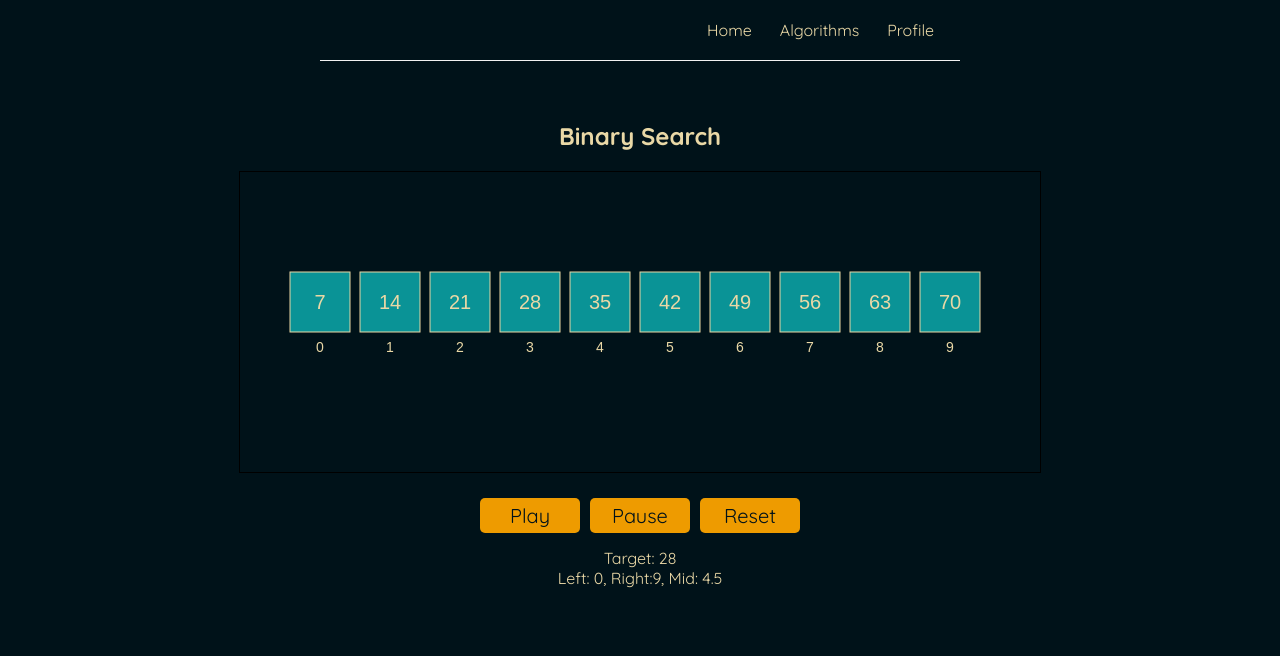
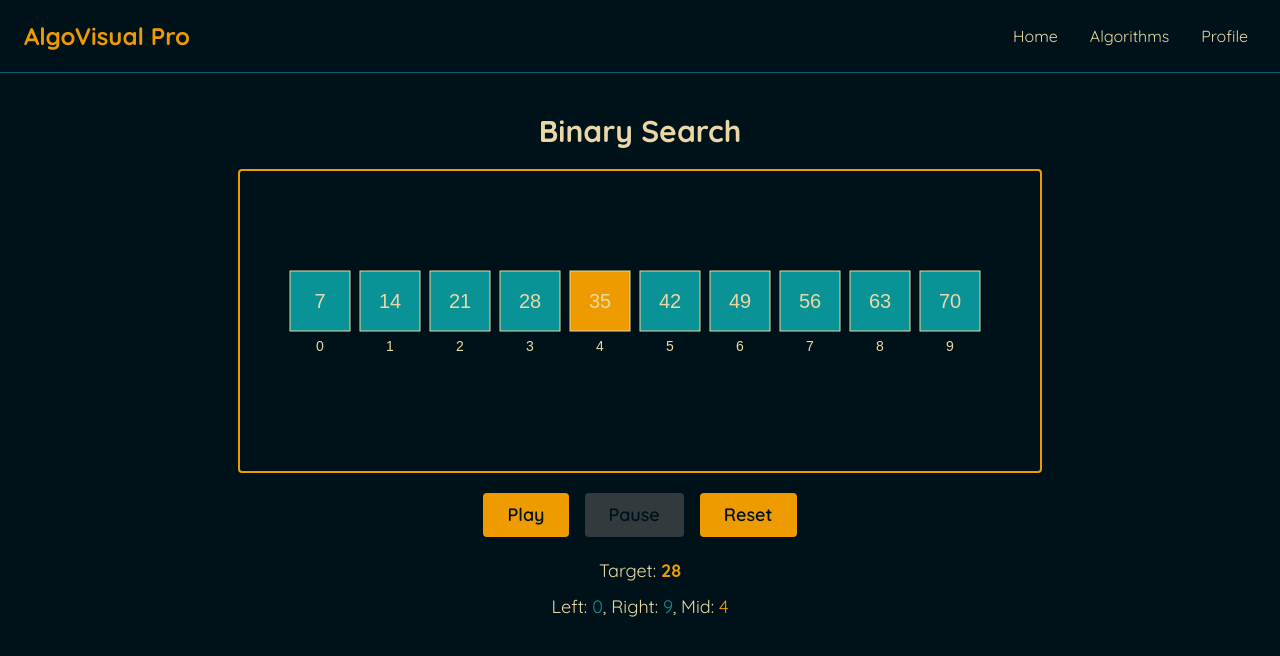
Before and after one commit to AnyaH0831/algovisual-pro, a React (Create React App) app: page / in a window 1280 px wide. Shown: the top 656 px of the page. Built offline with nearby package versions, Linux system fonts and the light colour scheme.

Commit message:
changed to tailwind css

```diff
--- a/package.json
+++ b/package.json
@@ -35,5 +35,10 @@
       "last 1 firefox version",
       "last 1 safari version"
     ]
+  },
+  "devDependencies": {
+    "autoprefixer": "^10.5.0",
+    "postcss": "^8.5.14",
+    "tailwindcss": "^3.4.19"
   }
 }
--- /dev/null
+++ b/postcss.config.js
@@ -0,0 +1,6 @@
+module.exports = {
+  plugins: {
+    tailwindcss: {},
+    autoprefixer: {},
+  },
+}
--- a/src/App.css
+++ b/src/App.css
@@ -1,38 +1 @@
-.App {
-  text-align: center;
-}
-
-.App-logo {
-  height: 40vmin;
-  pointer-events: none;
-}
-
-@media (prefers-reduced-motion: no-preference) {
-  .App-logo {
-    animation: App-logo-spin infinite 20s linear;
-  }
-}
-
-.App-header {
-  background-color: #282c34;
-  min-height: 100vh;
-  display: flex;
-  flex-direction: column;
-  align-items: center;
-  justify-content: center;
-  font-size: calc(10px + 2vmin);
-  color: white;
-}
-
-.App-link {
-  color: #61dafb;
-}
-
-@keyframes App-logo-spin {
-  from {
-    transform: rotate(0deg);
-  }
-  to {
-    transform: rotate(360deg);
-  }
-}
+/* Unused - Tailwind CSS is now used for styling */
--- a/src/App.js
+++ b/src/App.js
@@ -1,11 +1,10 @@
-import './App.css';
 import Home from './pages/Home';
 import Navbar from './components/Navbar';
 import BinarySearchVisualizer from './pages/BinarySearchVisualizer';
 
 function App() {
   return (
-    <div className="App">
+    <div className="min-h-screen bg-[#001219ff]">
       <Navbar />
       <div className="content">
           {/* <Home /> */}
--- a/src/components/Navbar.js
+++ b/src/components/Navbar.js
@@ -3,11 +3,12 @@ import React from 'react'
 export default function Navbar() {
   return (
     <nav className="navbar">
-        <div className="links">
-            <a href="/">Home</a>
-            <a href="/pages/Algorithms">Algorithms</a>
-            <a href="/pages/Profile">Profile</a>
-        </div>
+      <h1>AlgoVisual Pro</h1>
+      <div className="links">
+        <a href="/">Home</a>
+        <a href="/pages/Algorithms">Algorithms</a>
+        <a href="/pages/Profile">Profile</a>
+      </div>
     </nav>
   )
 }
--- a/src/index.css
+++ b/src/index.css
@@ -1,93 +1,49 @@
 @import url('https://fonts.googleapis.com/css2?family=Quicksand:wght@300;400;500;600;700&display=swap');
 
-:root {
-  /* CSS HEX */
-  --ink-black: #001219ff;
-  --dark-teal: #005f73ff;
-  --dark-cyan: #0a9396ff;
-  --pine-teal: #004733ff;
-  --dusty-olive: #75906dff;
-  --vanilla-custard: #e9d8a6ff;
-  --golden-orange: #ee9b00ff;
-  --rusty-spice: #bb3e03ff;
-  --oxidized-iron: #ae2012ff;
-  --mahogany-red: #a5211cff;
+@tailwind base;
+@tailwind components;
+@tailwind utilities;
+
+@layer base {
+  * {
+    @apply font-quicksand m-0;
   }
 
-/* body {
-
-  color: var(--vanilla-custard);
-} */
-
-/* base styles */
-* {
-  margin: 0;
-  font-family: "Quicksand";
-  background-color: var(--ink-black);
-  /* color: #333; */
-  color: var(--vanilla-custard);
-}
-.navbar {
-  padding: 20px;
-  display: flex;
-  align-items: center;
-  max-width: 600px;
-  margin: 0 auto;
-  border-bottom: 1px solid #f2f2f2;
-}
-.navbar h1 {
-  color: #f1356d;
-}
-.navbar .links {
-  margin-left: auto;
-}
-.navbar a {
-  margin-left: 16px;
-  text-decoration: none;
-  padding: 6px;
-}
-.navbar a:hover {
-  color: #f1356d;
-}
-.content {
-  max-width: 600px;
-  margin: 40px auto;
-  padding: 20px;
+  html, body {
+    @apply bg-[#001219ff] text-[#e9d8a6ff] h-full w-full;
   }
 
-/* blog previews / list */
-.blog-preview {
-  padding: 10px 16px;
-  margin: 20px 0;
-  border-bottom: 1px solid #fafafa;
+  h1, h2, h3, h4, h5, h6 {
+    @apply text-[#e9d8a6ff];
   }
-.blog-preview:hover {
-  box-shadow: 1px 3px 5px rgba(0,0,0,0.1);
-}
-.blog-preview h2 {
-  font-size: 20px;
-  color: #f1356d;
-  margin-bottom: 8px;
 }
 
-button{
-  font-size: 20px;
-  background-color: var(--golden-orange);
-  color: var(--ink-black);
-  padding: 5px 5px;
-  border: none;
-  cursor: pointer;
-  min-width: 100px;
-  border-radius: 5px;
-  margin: 5px;
+@layer components {
+  .navbar {
+    @apply px-6 py-4 flex items-center border-b border-[#005f73ff] bg-[#001219ff];
   }
 
-button:hover {
-  background-color: var(--rusty-spice);
+  .navbar h1 {
+    @apply text-2xl font-bold text-[#ee9b00ff];
   }
 
+  .navbar .links {
+    @apply ml-auto flex gap-4;
+  }
 
-/* button{
-  font-size: 20px;
-  background-color: var(--golden-orange);
-} */
+  .navbar a {
+    @apply no-underline p-2 text-[#e9d8a6ff] hover:text-[#ee9b00ff] transition-colors duration-200;
+  }
+
+  .content {
+    @apply max-w-4xl mx-auto mt-10 px-6 pb-10;
+  }
+
+  button {
+    @apply text-lg px-6 py-2 border-none cursor-pointer rounded transition-all duration-200;
+  }
+
+  button:disabled {
+    @apply opacity-50 cursor-not-allowed;
+  }
+}
--- a/src/pages/BinarySearchVisualizer.js
+++ b/src/pages/BinarySearchVisualizer.js
@@ -25,7 +25,7 @@ function BinarySearchVisualizer(){
 
     const[left, setLeft] = useState(0);
     const[right, setRight] = useState(array.length - 1);
-    const[mid, setMid] = useState((left+right)/2);
+    const[mid, setMid] = useState(Math.floor((0 + array.length - 1) / 2));
 
     const canvasRef = useRef(null);
 
@@ -141,35 +141,62 @@ function BinarySearchVisualizer(){
     }, [isPlaying,left,right,mid,currentStep, array, target, speed]);
 
 
-
-
     return (
-        <div>
-            <h2>Binary Search</h2>
-            <div style={{display: 'flex', justifyContent: 'center', marginTop: '20px'}}>
+        <div className="w-full">
+            <h2 className="text-3xl font-bold mb-5 text-center" style={{color: '#e9d8a6ff'}}>Binary Search</h2>
+            <div className="flex justify-center my-5">
                 <canvas
-                    ref = {canvasRef}
-                    width = {800}
-                    height = {300}
-                    style = {{border: '1px solid black'}}
+                    ref={canvasRef}
+                    width={800}
+                    height={300}
+                    className="rounded"
+                    style={{border: '2px solid #ee9b00ff'}}
                 />
             </div>
 
-            <div style={{marginTop:'20px'}}>
-                <button onClick={handlePlay} disabled={isPlaying}>
+            <div className="flex justify-center gap-4 my-5">
+                <button
+                    onClick={handlePlay}
+                    disabled={isPlaying}
+                    className="px-6 py-2 rounded font-semibold transition-all"
+                    style={{
+                        backgroundColor: isPlaying ? '#555' : '#ee9b00ff',
+                        color: '#001219ff',
+                        cursor: isPlaying ? 'not-allowed' : 'pointer',
+                        opacity: isPlaying ? 0.6 : 1
+                    }}
+                >
                     Play
                 </button>
-                <button onClick={handlePause} disabled={!isPlaying}>
+                <button
+                    onClick={handlePause}
+                    disabled={!isPlaying}
+                    className="px-6 py-2 rounded font-semibold transition-all"
+                    style={{
+                        backgroundColor: !isPlaying ? '#555' : '#ee9b00ff',
+                        color: '#001219ff',
+                        cursor: !isPlaying ? 'not-allowed' : 'pointer',
+                        opacity: !isPlaying ? 0.6 : 1
+                    }}
+                >
                     Pause
                 </button>
-                <button onClick={handleReset}>
+                <button
+                    onClick={handleReset}
+                    className="px-6 py-2 rounded font-semibold transition-all"
+                    style={{
+                        backgroundColor: '#ee9b00ff',
+                        color: '#001219ff',
+                        cursor: 'pointer'
+                    }}
+                >
                     Reset
                 </button>
             </div>
 
-            <div style={{marginTop:'10px'}}>
-                <p>Target: {target}</p>
-                <p>Left: {left}, Right:{right}, Mid: {mid}</p>
+            <div className="text-center mt-5">
+                <p className="text-lg mb-2" style={{color: '#e9d8a6ff'}}>Target: <span className="font-bold" style={{color: '#ee9b00ff'}}>{target}</span></p>
+                <p className="text-lg" style={{color: '#e9d8a6ff'}}>Left: <span style={{color: '#0a9396ff'}}>{left}</span>, Right: <span style={{color: '#0a9396ff'}}>{right}</span>, Mid: <span style={{color: '#ee9b00ff'}}>{mid}</span></p>
             </div>
 
         </div>
--- /dev/null
+++ b/tailwind.config.js
@@ -0,0 +1,27 @@
+/** @type {import('tailwindcss').Config} */
+module.exports = {
+  content: [
+    "./index.html",
+    "./src/**/*.{js,jsx}",
+  ],
+  theme: {
+    extend: {
+      colors: {
+        'ink-black': '#001219ff',
+        'dark-teal': '#005f73ff',
+        'dark-cyan': '#0a9396ff',
+        'pine-teal': '#004733ff',
+        'dusty-olive': '#75906dff',
+        'vanilla-custard': '#e9d8a6ff',
+        'golden-orange': '#ee9b00ff',
+        'rusty-spice': '#bb3e03ff',
+        'oxidized-iron': '#ae2012ff',
+        'mahogany-red': '#a5211cff',
+      },
+      fontFamily: {
+        quicksand: ['Quicksand', 'sans-serif'],
+      },
+    },
+  },
+  plugins: [],
+}
```
Also changed, not shown: 1 other file (tests, documents, lock files or other folders). Lines whose indentation alone changed are shown as unchanged.
